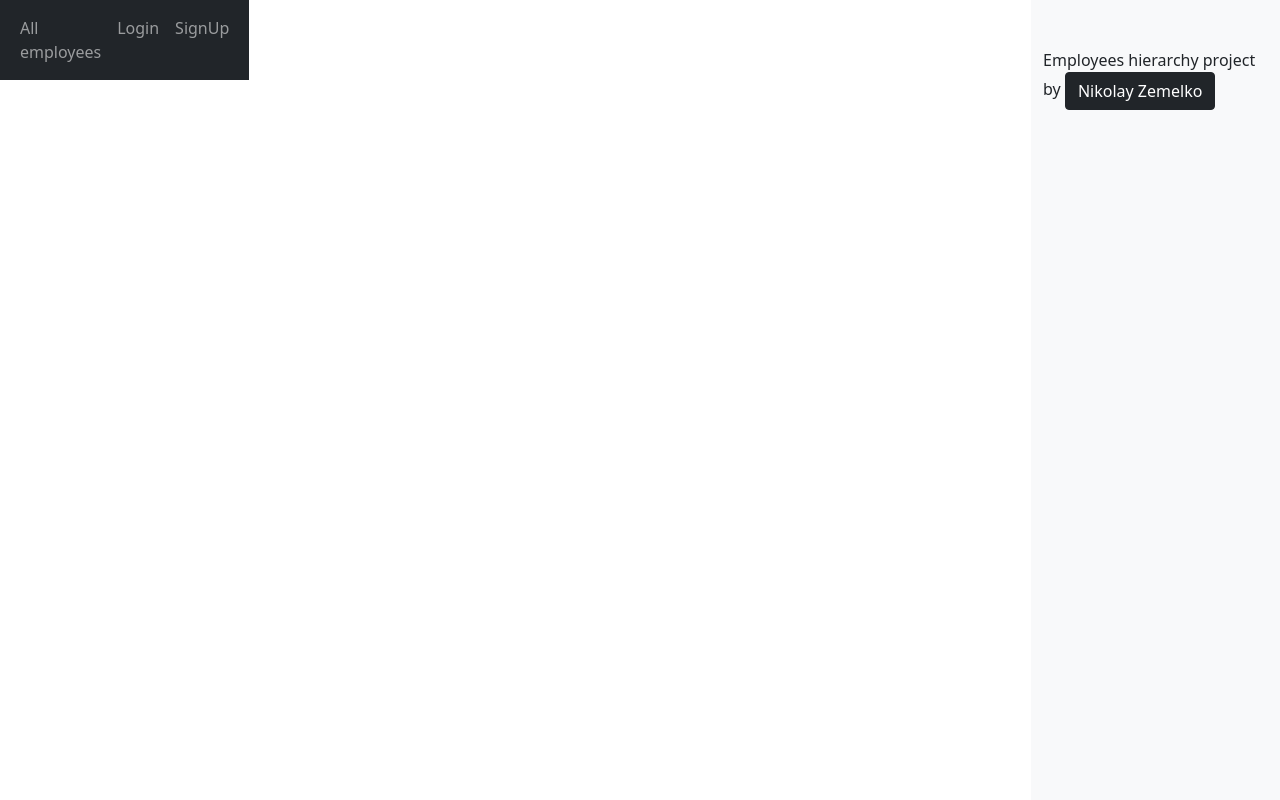
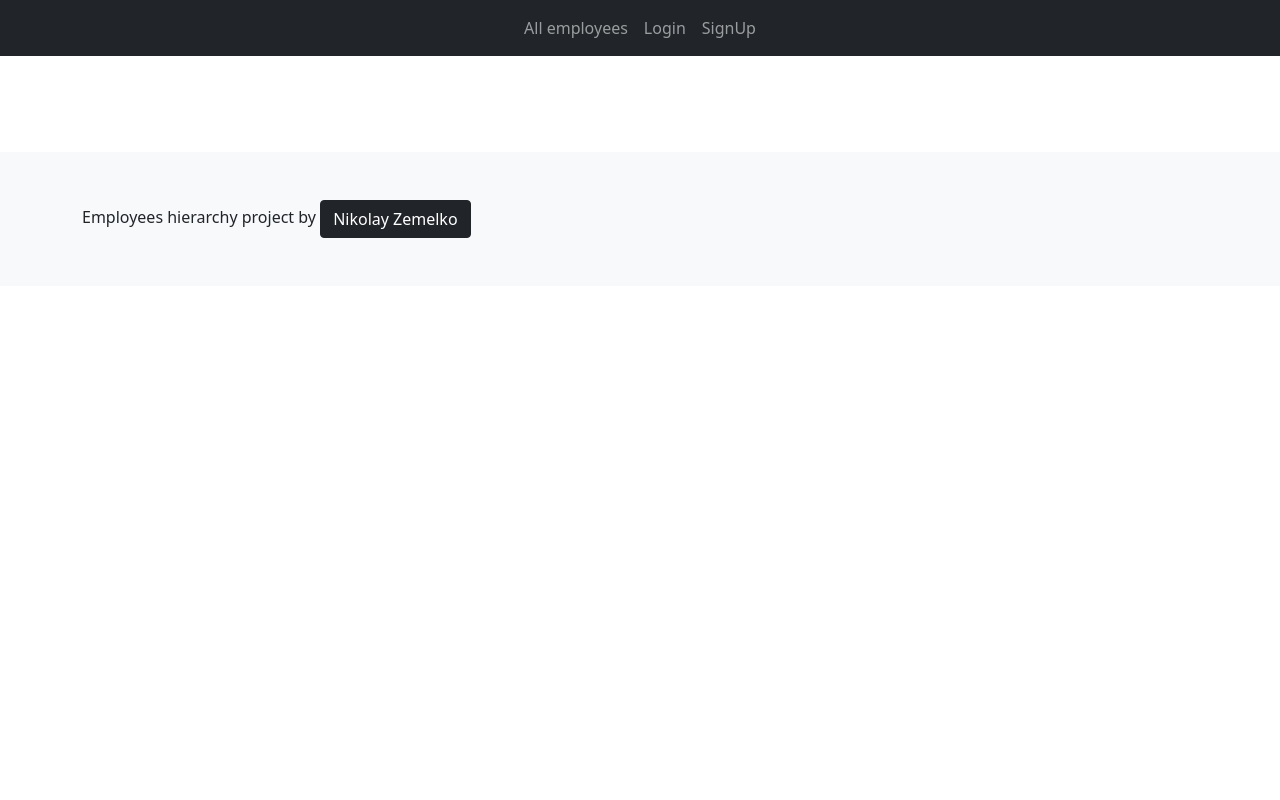
Before and after one commit to NikolayZemelko/employee_hierarchy, a Django app: page / in a window 1280 px wide. Run offline with Django 4.2, Linux system fonts and the light colour scheme; some libraries are stand-ins or nearby versions.

Commit message:
Update base template

```diff
--- a/templates/base.html
+++ b/templates/base.html
@@ -8,7 +8,7 @@
     <link href="https://cdn.jsdelivr.net/npm/bootstrap@5.0.2/dist/css/bootstrap.min.css" rel="stylesheet">
     <title>{% trans "Employee hierarchy" %}</title>
 </head>
-<body class="d-flex h-100">
+<body class="d-flex h-100 flex-column">
     <header>
         {% include "components/navbar.html" %}
     </header>
```
